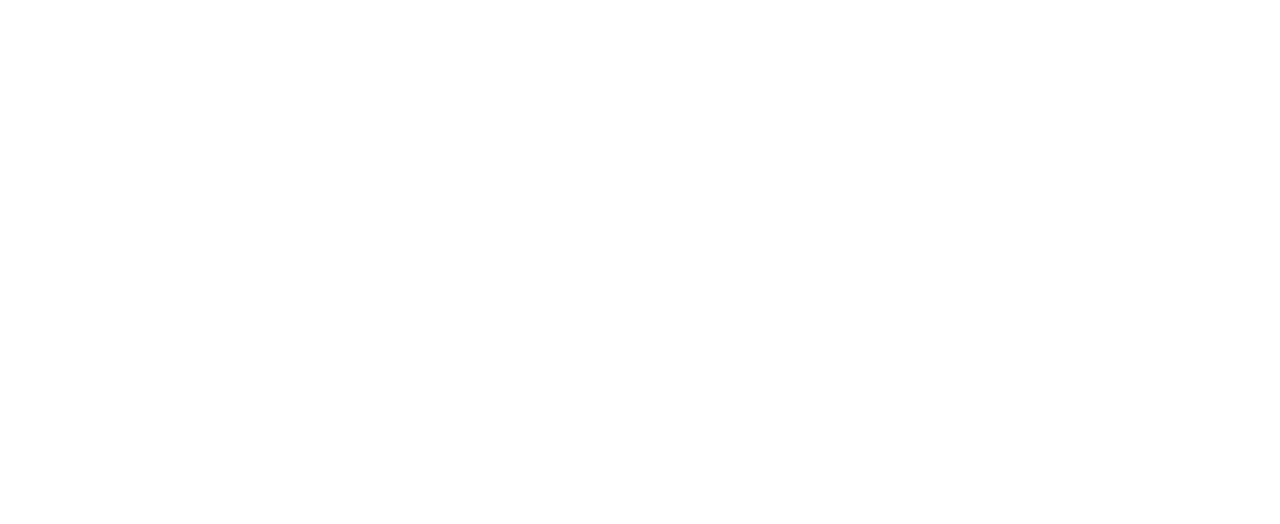
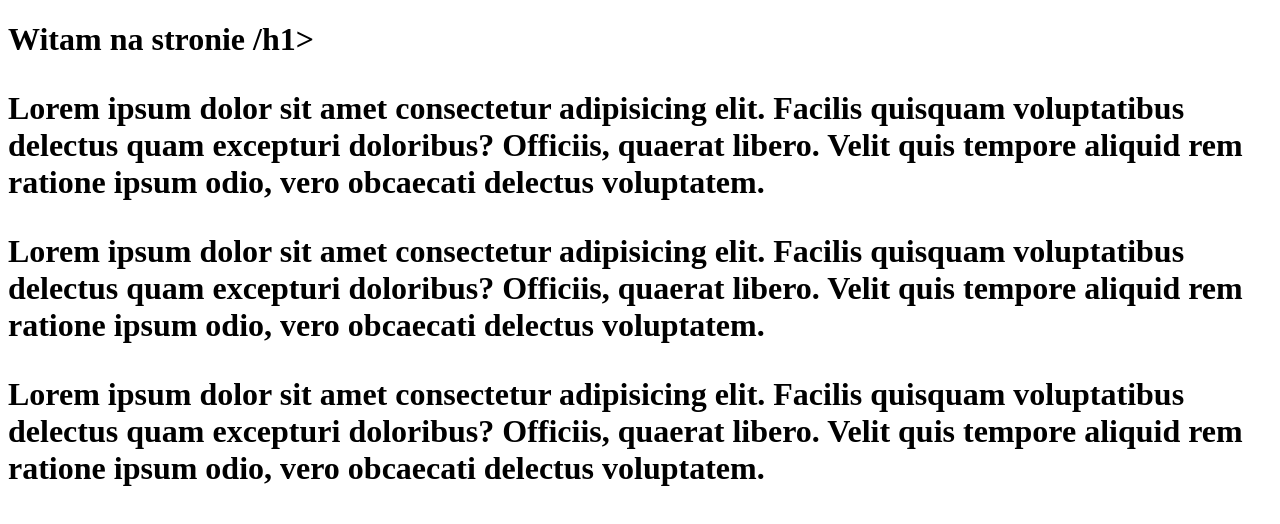
Before and after one commit to akuchta/Projekt, a plain HTML site: page index.html in a window 1280 px wide. Drawn offline with Linux system fonts and the light colour scheme.

Commit message:
Dodaj paragrafy

```diff
--- a/index.html
+++ b/index.html
@@ -11,7 +11,16 @@
 </head>
 
 <body>
-
+<h1>Witam na stronie /h1>
+    <p>Lorem ipsum dolor sit amet consectetur adipisicing elit. Facilis quisquam voluptatibus delectus quam excepturi
+        doloribus? Officiis, quaerat libero. Velit quis tempore aliquid rem ratione ipsum odio, vero obcaecati delectus
+        voluptatem.</p>
+    <p>Lorem ipsum dolor sit amet consectetur adipisicing elit. Facilis quisquam voluptatibus delectus quam excepturi
+        doloribus? Officiis, quaerat libero. Velit quis tempore aliquid rem ratione ipsum odio, vero obcaecati delectus
+        voluptatem.</p>
+    <p>Lorem ipsum dolor sit amet consectetur adipisicing elit. Facilis quisquam voluptatibus delectus quam excepturi
+        doloribus? Officiis, quaerat libero. Velit quis tempore aliquid rem ratione ipsum odio, vero obcaecati delectus
+        voluptatem.</p>
 </body>
 
 </html>
```
